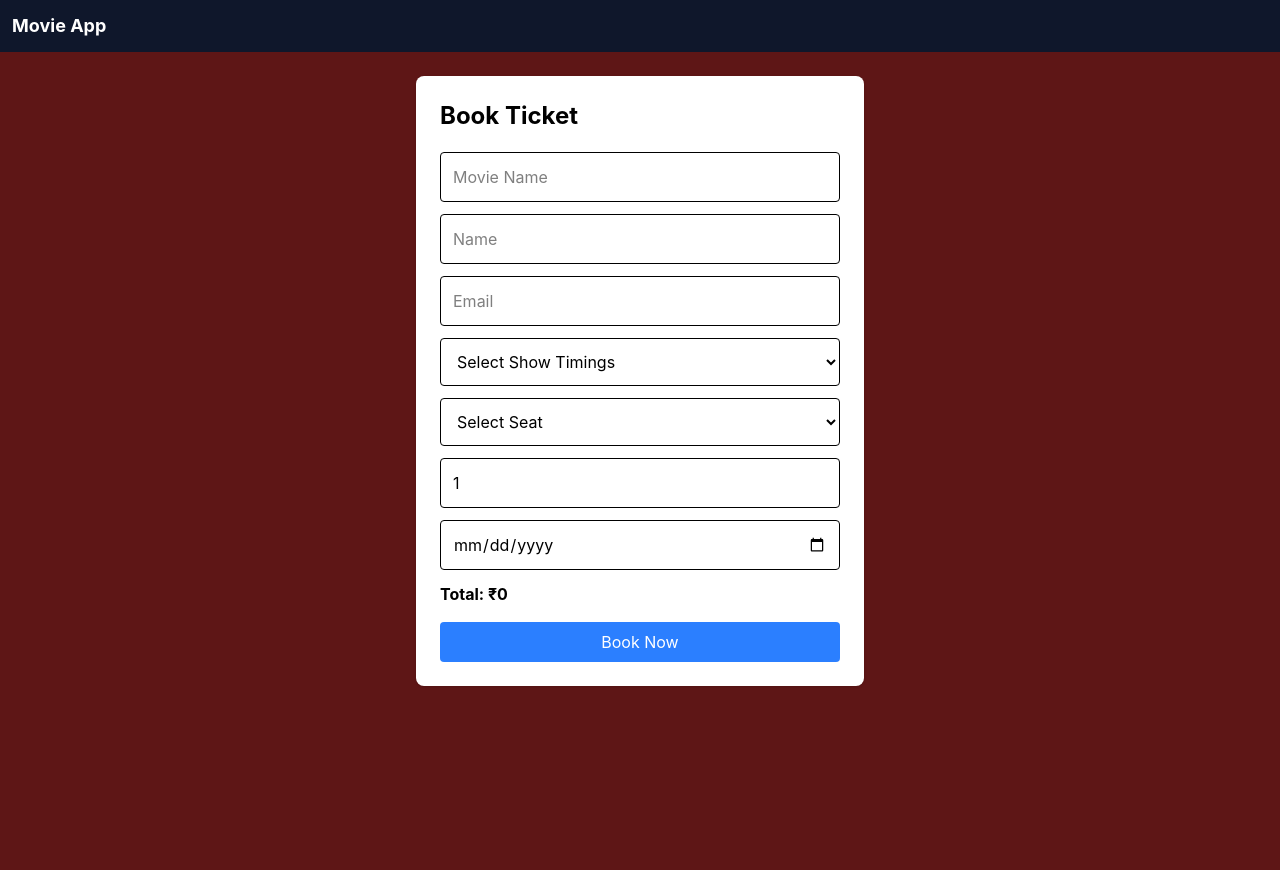
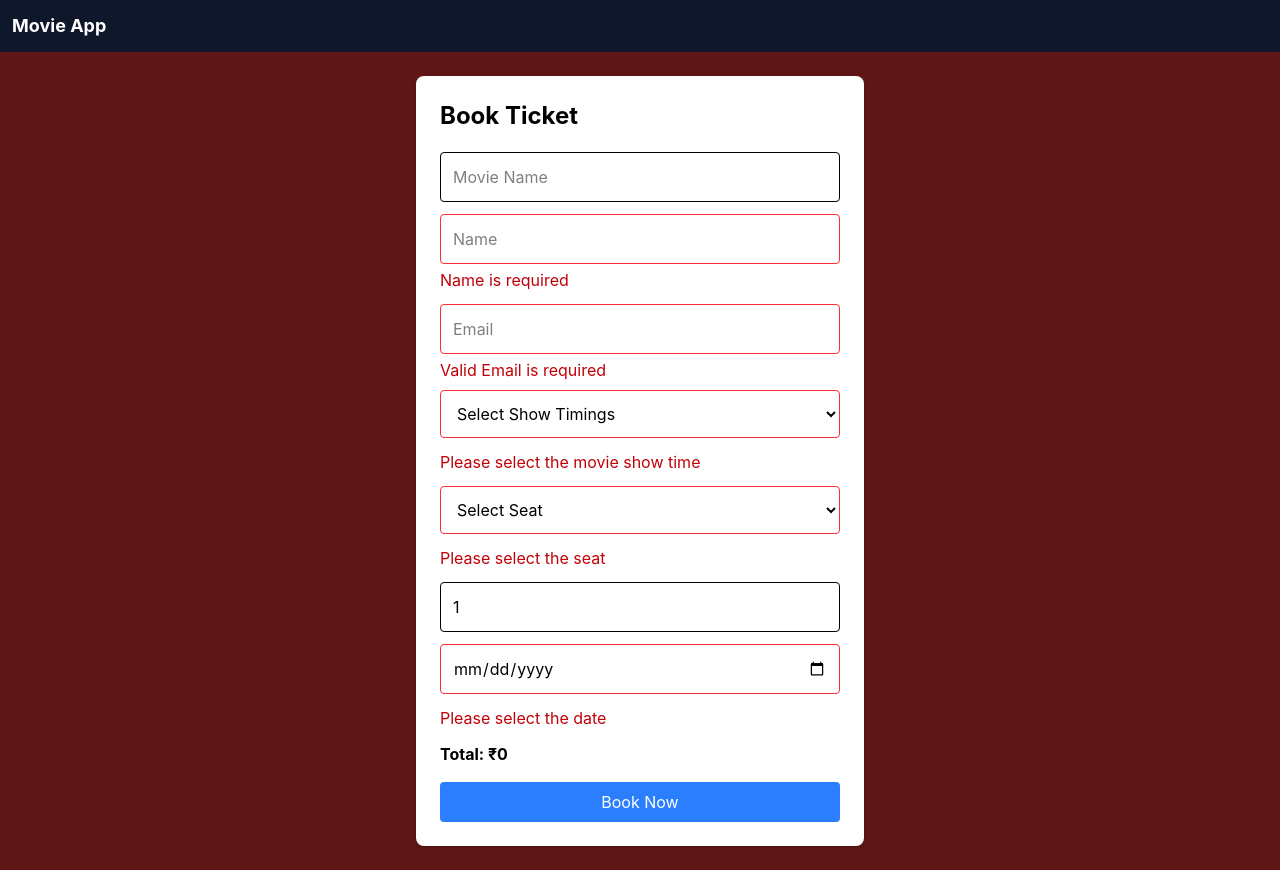
Before and after one commit to elizebeth18/React-Tailwind-MovieTicket-Booking, a React (Vite) app in the folder movie-app/: page /ticketbooking in a window 1280 px wide. Before the commit the page ends 800 px from the top, so only its background shows below. Built offline with nearby package versions, Linux system fonts and the light colour scheme.

Commit message:
validation  on ticket booking entries

```diff
--- a/movie-app/db.json
+++ b/movie-app/db.json
@@ -328,6 +328,30 @@
       "date": "2026-06-30",
       "ticketCount": 1,
       "totalPrice": 200
+    },
+    {
+      "id": "3e5c",
+      "movieId": "4",
+      "movieTitle": "Interstellar",
+      "name": "ewrew",
+      "email": "sads@dsfd.com",
+      "showtime": "17:30",
+      "seatType": "superior",
+      "date": "2026-07-10",
+      "ticketCount": 1,
+      "totalPrice": 300
+    },
+    {
+      "id": "b2c5",
+      "movieId": "104",
+      "movieTitle": "Despicable Me 4",
+      "name": "bcndmv",
+      "email": "fnjkdfk@dskfd.com",
+      "showtime": "15:30",
+      "seatType": "normal",
+      "date": "2026-07-11",
+      "ticketCount": 4,
+      "totalPrice": 800
     }
   ],
   "events": [
--- a/movie-app/src/components/Booking/index.jsx
+++ b/movie-app/src/components/Booking/index.jsx
@@ -11,6 +11,8 @@ const TicketBookingForm = () => {
     const movieTitle = searchParams.get('title');
 
     const movie = useSelector(state => state.movies?.moviesList.find(movie => movie.title === movieTitle));
+
+    const bookMovieTicketSuccess = useSelector(state => state.bookMovieTicket?.isSuccess);
 
     console.log(movie);
 
@@ -27,9 +29,7 @@ const TicketBookingForm = () => {
 
     const emailRef = useRef(null);
 
-    const validateEmailHandler = () => {
-
-    }
+    const emailIsValid = /^[^\s@]+@[^\s@]+\.[^\s@]+$/.test(email)
 
     const totalPrice = useMemo(() => {
 
@@ -55,11 +55,9 @@ const TicketBookingForm = () => {
             ticketCount,
             totalPrice
         }
-
         dispatch(bookMovieTicketThunk(bookingDetails));
 
-
-    },[
+    }, [
         movieId,
         movieTitle,
         name,
@@ -68,8 +66,13 @@ const TicketBookingForm = () => {
         seatType,
         date,
         ticketCount,
-        totalPrice
+        totalPrice,
+        dispatch
     ]);
+
+    if(bookMovieTicketSuccess){
+        alert("Ticket booked successfully")
+    }
 
     return (
         <div className="max-w-md mx-auto my-6 p-6 bg-white rounded-lg shadow">
@@ -90,26 +93,40 @@ const TicketBookingForm = () => {
                         emailRef.current.focus();
                     }
                 }}
-                className="w-full p-3 mb-3 rounded border border-black"
+                className={`w-full p-3  rounded border
+                 ${name.trim() === "" ? "border-red-500 mb-1" : "border-black mb-3"}`}
                 placeholder="Name" />
+
+            {name === "" && <p className="text-red-700 mb-3">
+                Name is required
+            </p>}
 
             <input ref={emailRef} value={email}
                 onChange={(e) => setEmail(e.target.value)}
-                onBlur={validateEmailHandler}
-                className="w-full p-3 mb-3 rounded border border-black"
+                className={`w-full p-3 rounded border
+                 ${(email.trim() === "" || !emailIsValid) ? "border-red-500 mb-1" : "border-black mb-3"}`}
                 placeholder="Email" />
 
+            {(email === "" || !emailIsValid) && <p className="text-red-700 mb-2">
+                Valid Email is required
+            </p>}
+
             <select
-                className="w-full p-3 mb-3 rounded border border-black"
+                className={`w-full p-3 mb-3 rounded border ${showtime === "" ? "border-red-500" : "border-black"} `}
                 onChange={(e) => { setShowTime(e.target.value); }}
             >
                 <option value="">Select Show Timings</option>
                 {movie?.showtimes.map(showtime => (<option value={showtime}>{showtime}</option>))}
             </select>
 
+            {showtime === "" && <p className="text-red-700 mb-3">
+                Please select the movie show time
+            </p>}
+
             <select
                 onChange={(e) => { setSeatType(e.target.value); }}
-                className="w-full p-3 mb-3 rounded border border-black">
+                className={`w-full p-3 mb-3 rounded border ${seatType==="" ?"border-red-500":"border-black"}`}
+            >
                 <option value="">
                     Select Seat
                 </option>
@@ -126,6 +143,10 @@ const TicketBookingForm = () => {
                 </option>
             </select>
 
+            {seatType === "" && <p className="text-red-700 mb-3">
+                Please select the seat
+            </p>}
+
             <input
                 type="number"
                 min="1"
@@ -138,8 +159,12 @@ const TicketBookingForm = () => {
                 type="date"
                 min={today}
                 onChange={(e) => { setDate(e.target.value) }}
-                className="w-full border p-3 mb-3 rounded"
+                className={`w-full p-3 mb-3 rounded border ${date ==="" ?"border-red-500":"border-black"}`}
             />
+
+            {date === "" && <p className="text-red-700 mb-3">
+                Please select the date
+            </p>}
 
             <div className="mb-4 font-bold">
                 Total: ₹{totalPrice}
--- a/movie-app/src/store/bookMovieTicketSlice.jsx
+++ b/movie-app/src/store/bookMovieTicketSlice.jsx
@@ -23,12 +23,12 @@ const bookMovieTicketSlice = createSlice({
     initialState,
     reducers:{},
     extraReducers: (builder) =>{
-        builder.addCase(bookMovieTicketThunk.pending, (state, action) => {
+        builder.addCase(bookMovieTicketThunk.pending, (state) => {
             state.isSuccess = false
         }).addCase(bookMovieTicketThunk.fulfilled,(state, action) => {
             state.isSuccess = true;
             console.log(action.payload)
-        }).addCase(bookMovieTicketThunk.rejected,(state, action) => {
+        }).addCase(bookMovieTicketThunk.rejected,(state) => {
             state.isSuccess = false;
         })
     }
--- a/movie-app/src/store/store.jsx
+++ b/movie-app/src/store/store.jsx
@@ -1,11 +1,13 @@
 import { configureStore } from '@reduxjs/toolkit';
 import fetchMoviesReducer from './movieSlice';
 import latestMoviesReducer from './latestMoviesSlice';
+import bookMovieTicketReducer from './bookMovieTicketSlice';
 
 const store  = configureStore({
     reducer: {
         movies: fetchMoviesReducer,
         latestMovies: latestMoviesReducer,
+        bookMovieTicket: bookMovieTicketReducer,
     },
 });
 
```
